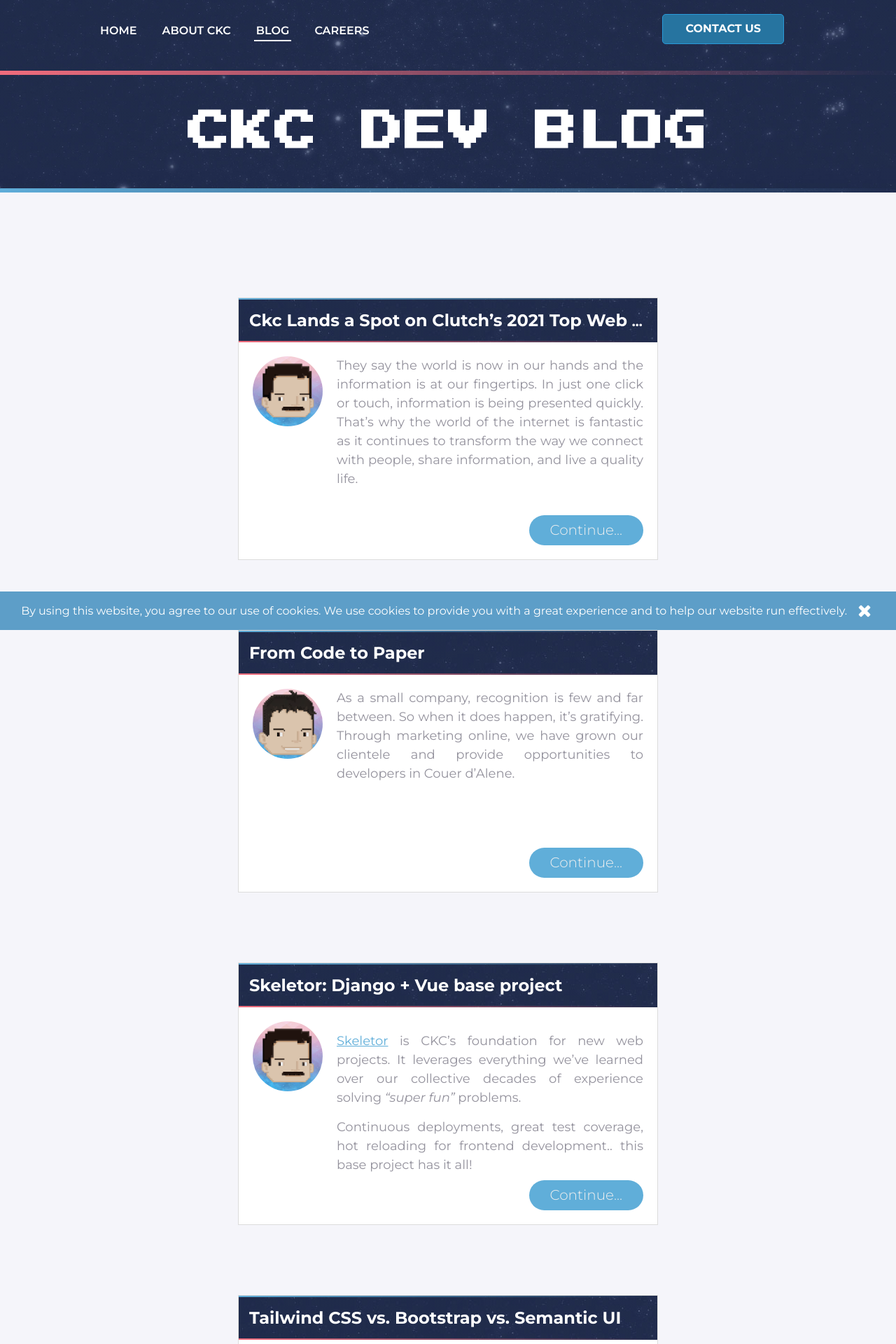
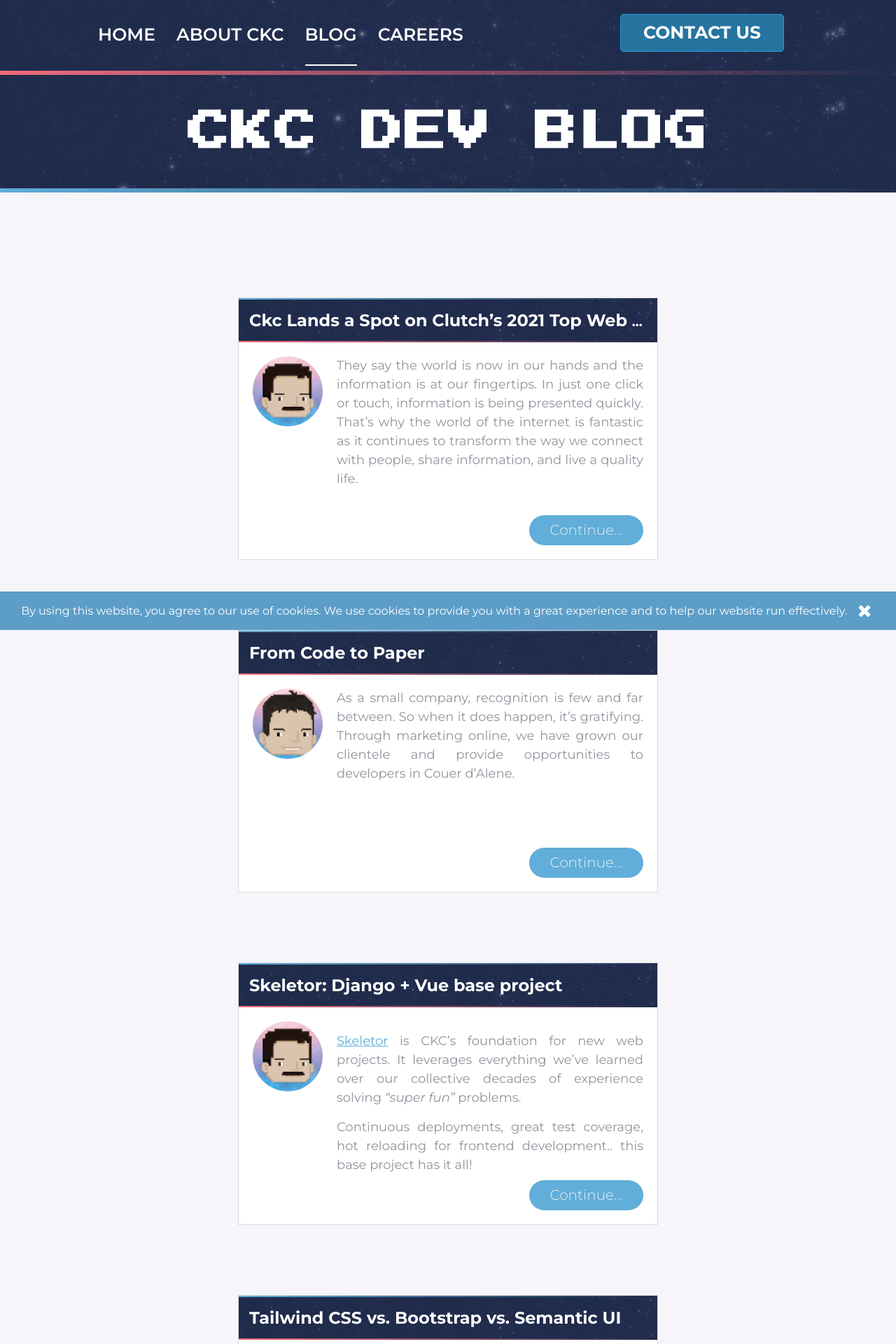
Before and after one commit to ckcollab/ckcollab, a Jekyll site: the page built from blog.html, in a window 1280 px wide. Shown: the top 1920 px of the page at 70% size. Built offline with Jekyll 4.4.1, drawn with Linux system fonts in a browser that asks for light colours.

Commit message:
woops. fixed bug where the menu didnt have enough z-index to be the topmost layer

```diff
--- a/assets/css/global.css
+++ b/assets/css/global.css
@@ -93,10 +93,10 @@
 .menu-link {
   color: white !important;
   text-decoration: none;
-  font-size: 16px;
+  font-size: 25px;
   font-weight: 600;
   margin: 0 26px 0 0;
-  padding: 10px 3px 4px;
+  padding: 28px 0;
   border-bottom: solid 2px transparent;
 }
 .drop-us-a-line {
@@ -345,7 +345,7 @@
   display: flex;
   flex-direction: column;
   height: 100vh;
-  z-index: 2;
+  z-index: 4;
   text-align: center;
   top: 0;
   left: 0;
@@ -356,7 +356,7 @@
 }
 
 .hamburger-button {
-  z-index: 3;
+  z-index: 5;
   display: none;
   cursor: pointer;
   position: fixed;
--- a/assets/css/pages/home/header.css
+++ b/assets/css/pages/home/header.css
@@ -437,7 +437,7 @@
         display: flex;
         flex-direction: column;
         height: 100vh;
-        z-index: 2;
+        z-index: 4;
         text-align: center;
         top: 0;
         left: 0;
@@ -449,7 +449,7 @@
     }
 
     .hamburger-button {
-        z-index: 3;
+        z-index: 5;
         display: none;
         cursor: pointer;
         position: fixed;
```
